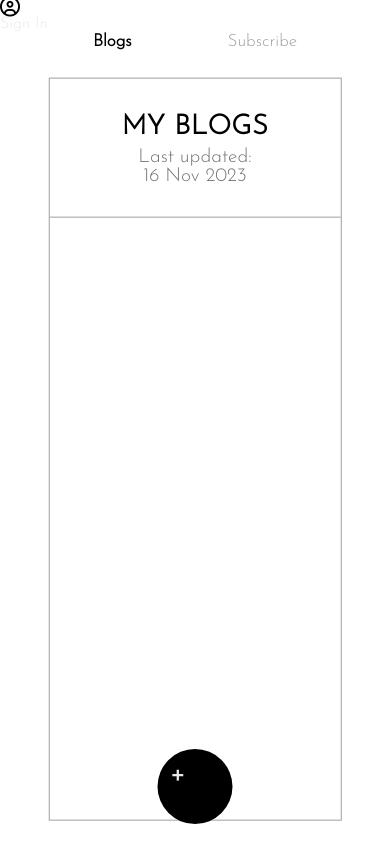
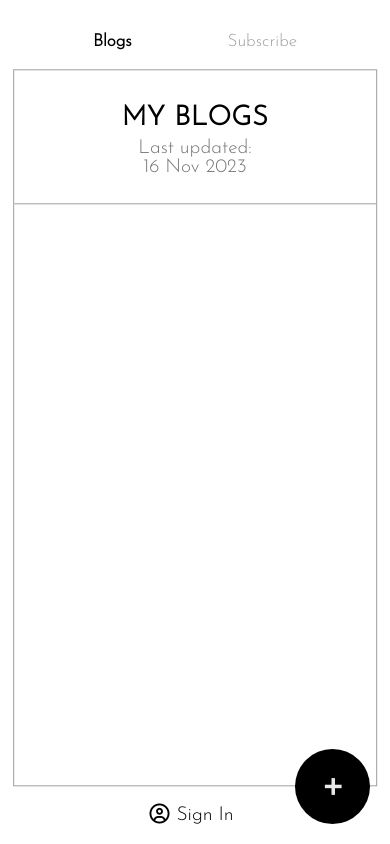
Before and after one commit to bcd-kushal/newsletter-signup, a website built with Vite: page index.html in a window 390 px wide. Built offline with nearby package versions, Linux system fonts and the light colour scheme; some packages are replaced by stand-ins of ours; no server answers; the database is empty.

Commit message:
Add files via upload

```diff
--- a/css/design.css
+++ b/css/design.css
@@ -109,6 +109,29 @@ body{
     padding: 0;
 }
 
+@media (max-width: 700px) {
+
+    .signInField{
+        bottom: 9.55px !important;
+        height: 40px !important;
+        min-width: 170px !important;
+        max-width: 210px !important;
+        bottom: 8.4px !important;
+        top: auto !important;
+        left: 5px !important;
+        justify-content: flex-start !important;
+        align-items: center !important;
+        padding: 10px !important;
+    }
+
+    .signInBtn{
+        justify-content: flex-start !important;
+        align-items: center !important;
+
+    }
+
+}
+
 @media (max-width: 780px) {
 
     #blogContainer{
@@ -121,21 +144,70 @@ body{
 
 }
 
+@media (max-width: 900px){
+
+    .titleDateField{
+        align-items: flex-start !important;
+        justify-content: center !important;
+        flex-direction: column !important;
+    }
+
+    #blogHeader{
+        width: 100% !important;
+    }
+
+    .timeField{
+        text-align: left !important;
+        padding-left: 7px !important;
+    }
+
+
+    #blogHeader{
+        width: 100% !important;
+    }
+
+    .okBtn{
+        margin-right: 10px !important;
+    }
+
+}
+
+@media (max-width: 1100px){
+
+    .signInField{
+        bottom: 9.55px !important;
+        height: 40px !important;
+        min-width: 170px !important;
+        max-width: 210px !important;
+        bottom: 8.4px !important;
+        top: auto !important;
+        left: 50% !important;
+        transform: translateX(-50%) !important;
+        justify-content: flex-start !important;
+        align-items: center !important;
+        padding: 10px !important;
+    }
+
+    .signInBtn{
+        justify-content: center !important;
+        align-items: center !important;
+    }
+
+
+}
+
 @media (max-width: 1200px) {
     .main{
         display: flex;
         flex-direction: column;
-        top: 53.2%;
+        top: 50.7%;
+        padding-top: 110px;
+        height: 85vh;
+        width: 65vw;
     }
 
     .container{
         width: var(--screen-width);
-    }
-
-    .main{
-        padding-top: 110px;
-        height: 85vh;
-        width: 65vw;
     }
 
     .title{
@@ -158,8 +230,8 @@ body{
     }
 
     .main:nth-child(1){
-        width: 85vw;
-        height: 88vh !important;
+        width: 93.25vw !important;
+        height: 85vh !important;
     }
 
     .valInput{
@@ -168,13 +240,11 @@ body{
         margin-top: 0 !important;
     }
 
-    #blogHeader{
-        width: 72% !important;
+    .timeField{
+        width: 28% !important;
+        margin-right: 0 !important;
     }
 
-    .timeField{
-        width: 28% !important;
-    }
 
 }
 
@@ -256,7 +326,7 @@ input:focus{
 
 }
 
-.okBtn, .removeBtn{
+.okBtn{
     width: 65px;
 }
 
@@ -281,12 +351,26 @@ input:focus{
     background-color: transparent;
     border: 1.2px solid var(--prim-color);
     color: var(--prim-color);
+    width: 80px;
+    margin-right: 0;
+    padding-top: 5px;
 }
 
 .submitBtn:hover, .addBtn:hover, .removeBtn:hover, .okBtn:hover{
     box-shadow: 0 0 6px var(--shadow-color);
     letter-spacing: 1px;
 }
+
+.okBtn:hover{
+    background: green;
+    border-color: green;
+}
+
+.removeBtn:hover{
+    border-color: red;
+    color: red;
+}
+
 
 .inputs{
     height:40px;
@@ -418,10 +502,11 @@ input:focus{
 }
 .timeField{
     color: var(--unfocused);
+    text-align: right;
 }
 .okDel{
     display: flex;
-    width: 400px;
+    width: 220px;
     align-items: center;
     justify-content: space-evenly;
 }
@@ -439,8 +524,7 @@ input#blogHeader {
 .miniAddBtn{
     position: absolute;
     bottom: 20px;
-    left: 50%;
-    transform: translateX(-50%);
+    right: 20px;;
     height: 75px;
     width: 75px;
     border-radius: 100%;
@@ -450,6 +534,9 @@ input#blogHeader {
     font-size: 130%;
     color: var(--prim-text-color);
     font-weight: bolder;
+    display: flex;
+    align-items: center;
+    justify-content: center;
 }
 
 .miniAddBtn > *{
@@ -464,3 +551,56 @@ input#blogHeader {
     font-size: 130%;
 
 }
+.plus{
+    font-size: 200%;
+    display: flex;
+    align-items: center;
+    justify-content: center;
+}
+
+.signInField{
+    position: absolute;
+    height: 50px;
+    min-width: 170px;
+    padding: 10px;
+    top: 0;
+    right: 25px;
+    z-index: 15 !important;
+    padding: 0;
+}
+
+.signInBtn{
+    width: 100%;
+    height: 100%;
+    background: transparent;
+    display: flex;
+    align-items: flex-end;
+    justify-content: flex-end;
+    background: transparent;
+    color: var(--prim-color);
+}
+
+.signInBtn > *{
+    margin-right: 7px;
+}
+
+.userName{
+    text-align: center;
+    display: flex;
+    align-items: flex-end;
+    justify-content: center;
+    font-size: 120%;
+    cursor: pointer;
+}
+
+.userName:hover{
+    text-decoration: underline;
+}
+
+.fa-lg{
+    line-height: 0;
+}
+/*
+.trashBin{
+    color: #000000;
+} */
```
